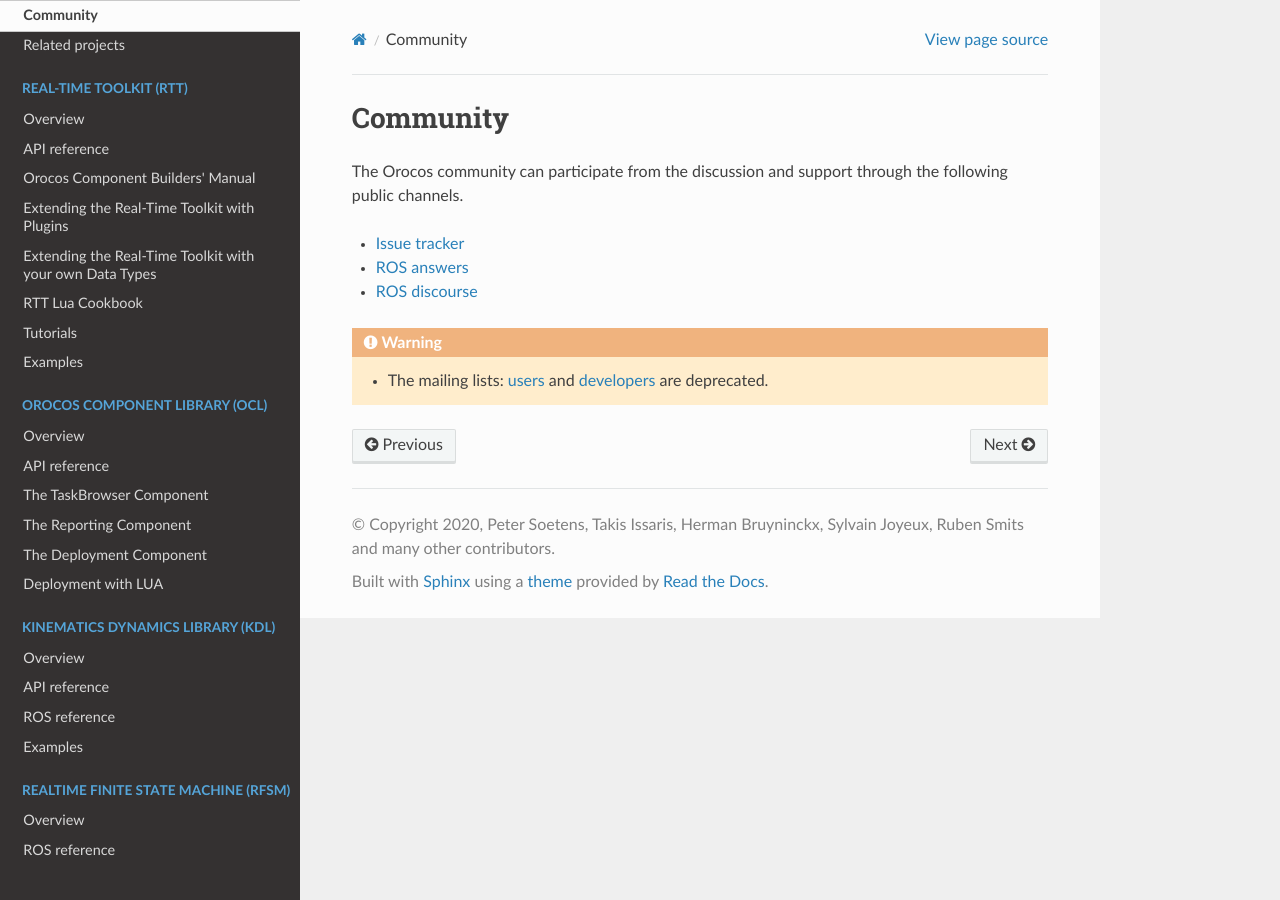
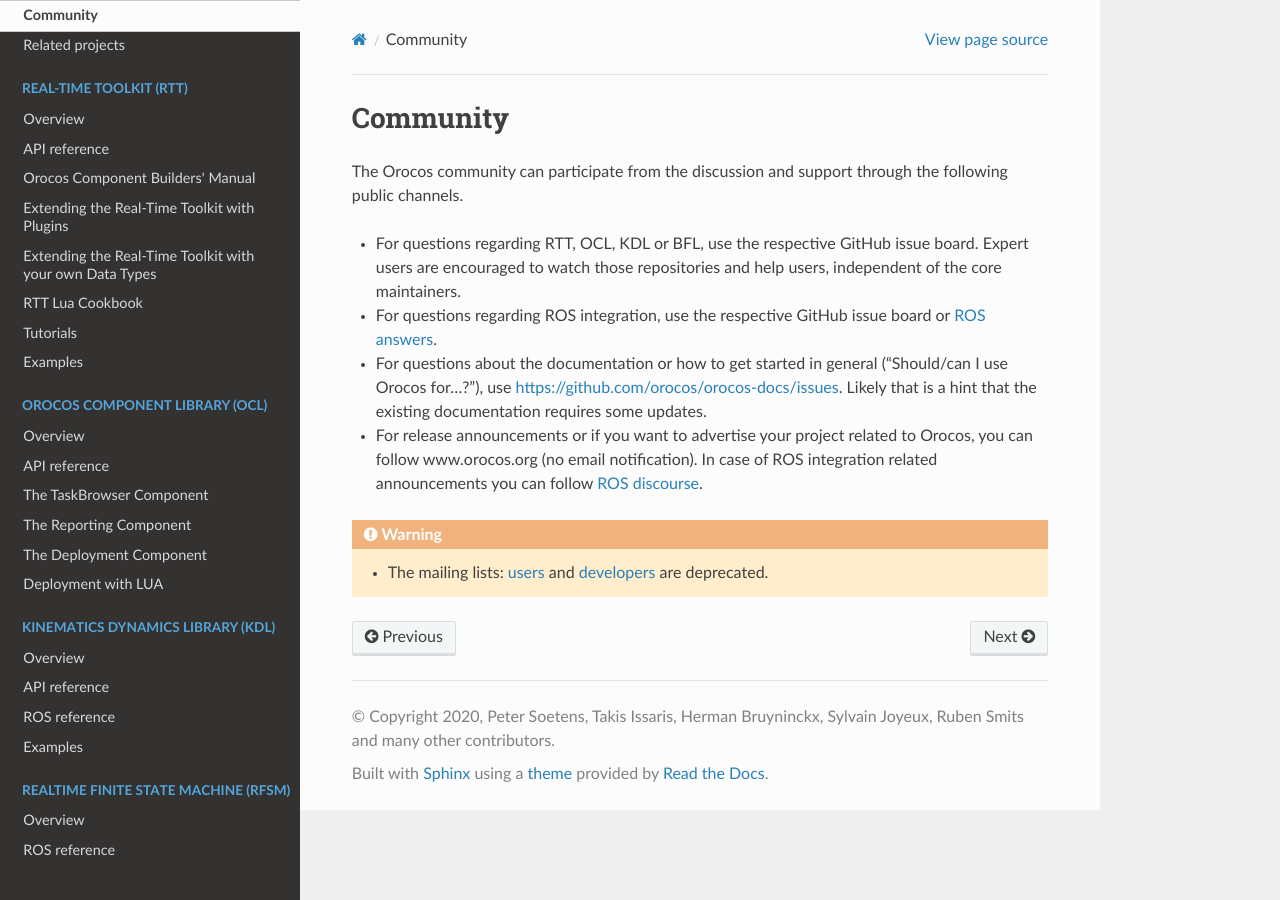
Before and after one commit to orocos/orocos-docs, a Sphinx documentation site: the page built from docs/docs_main/community.rst, in a window 1280 px wide. Built offline with Sphinx 7.4.7 and the Read the Docs theme 2.0.0, drawn with Linux system fonts in a browser that asks for light colours.

Commit message:
Conclusion on community way of working

```diff
--- a/docs/docs_main/community.rst
+++ b/docs/docs_main/community.rst
@@ -6,9 +6,10 @@ Community
 The Orocos community can participate from the discussion and support through
 the following public channels.
 
-- `Issue tracker <https://github.com/orocos/community>`_
-- `ROS answers <https://answers.ros.org/questions>`_
-- `ROS discourse <https://discourse.ros.org>`_
+- For questions regarding RTT, OCL, KDL or BFL, use the respective GitHub issue board. Expert users are encouraged to watch those repositories and help users, independent of the core maintainers.
+- For questions regarding ROS integration, use the respective GitHub issue board or `ROS answers <https://answers.ros.org/questions>`_.
+- For questions about the documentation or how to get started in general ("Should/can I use Orocos for...?"), use https://github.com/orocos/orocos-docs/issues. Likely that is a hint that the existing documentation requires some updates.
+- For release announcements or if you want to advertise your project related to Orocos, you can follow www.orocos.org (no email notification). In case of ROS integration related announcements you can follow `ROS discourse <https://discourse.ros.org>`_.
 
 .. warning::
 
```
